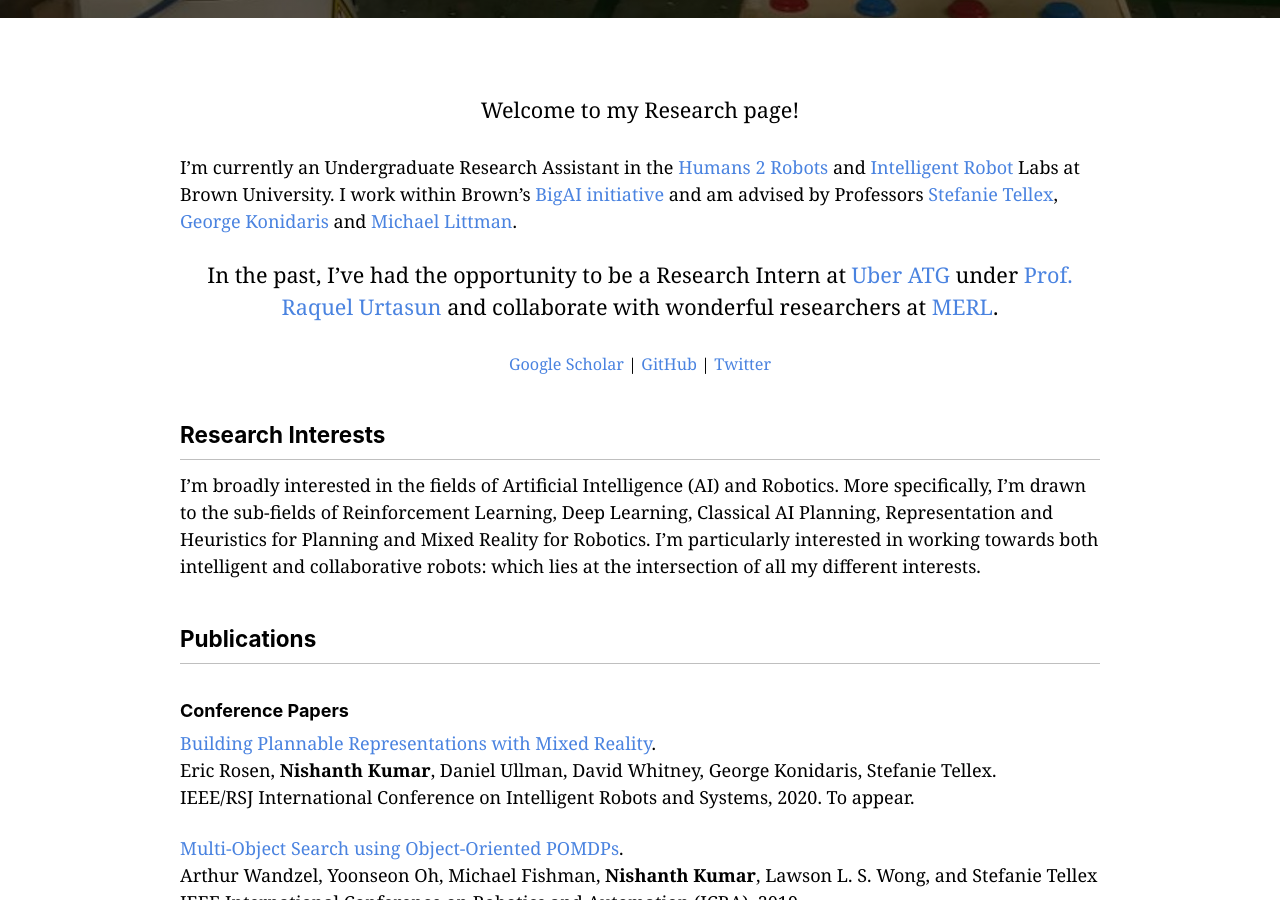
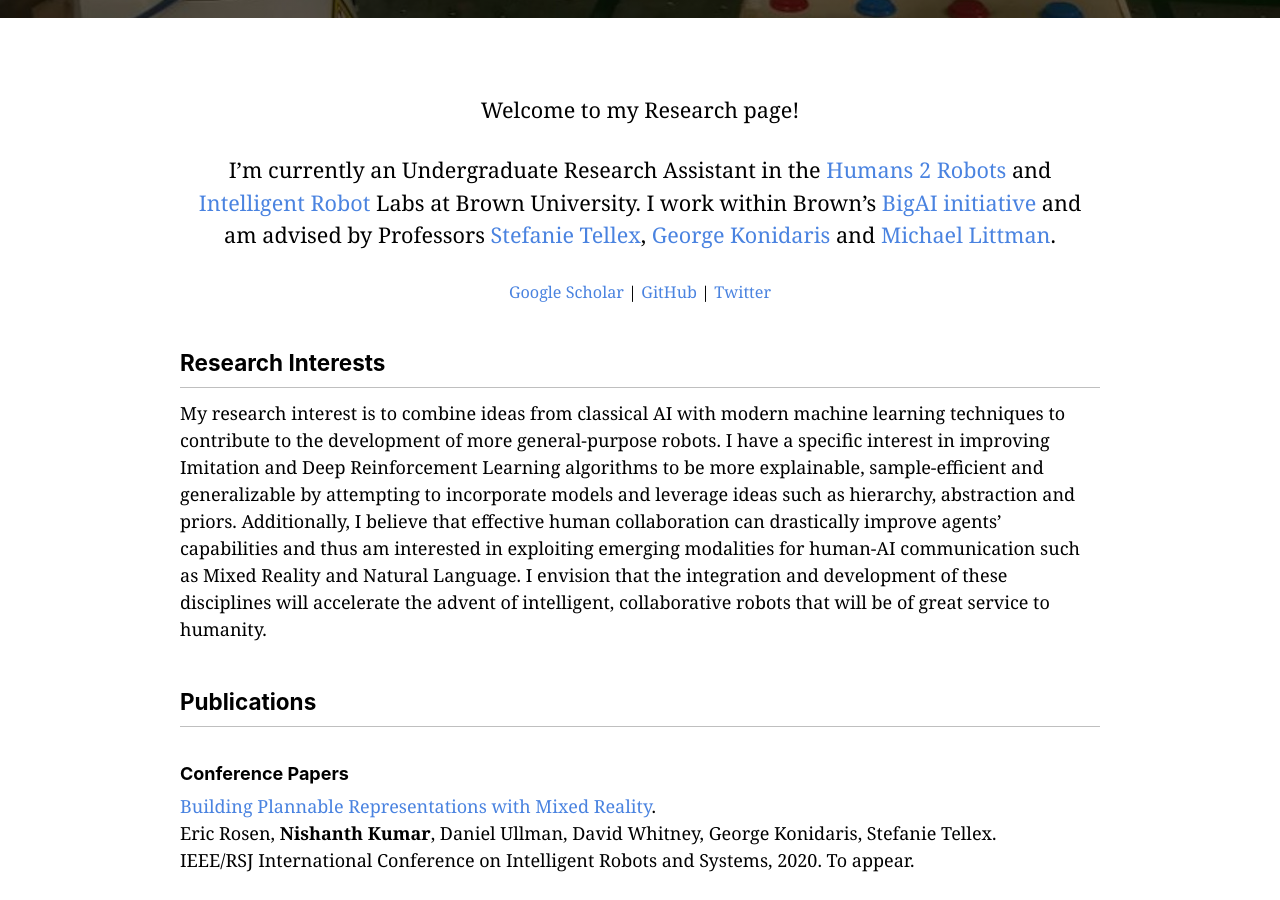
Before and after one commit to NishanthJKumar/NishanthJKumar.github.io, a Jekyll site: the page built from _pages/research.md, in a window 1280 px wide and 900 px high, scrolled down 381 px. Built offline with Jekyll 4.4.1, drawn with Linux system fonts in a browser that asks for light colours; cached includes are drawn as plain includes; nearby versions of some CDN libraries.

Commit message:
More changes based on Jess suggestions!

```diff
--- a/_pages/research.md
+++ b/_pages/research.md
@@ -11,15 +11,21 @@ Welcome to my Research page!
 {: style="text-align: center;font-size: 120%;padding-top: 40px"}
 
 I’m currently an Undergraduate Research Assistant in the [Humans 2 Robots](https://h2r.cs.brown.edu/) and [Intelligent Robot](http://irl.cs.brown.edu/) Labs at Brown University. I work within Brown’s [BigAI initiative](http://bigai.cs.brown.edu/) and am advised by Professors [Stefanie Tellex](https://cs.brown.edu/people/stellex/), [George Konidaris](http://cs.brown.edu/people/gdk/) and [Michael Littman](http://cs.brown.edu/~mlittman/).
-
-In the past, I've had the opportunity to be a Research Intern at [Uber ATG](https://www.uber.com/ca/en/atg/research-and-development/) under [Prof. Raquel Urtasun](http://www.cs.toronto.edu/~urtasun/) and collaborate with wonderful researchers at [MERL](https://www.merl.com/research/).
 {: style="text-align: center;font-size: 120%"}
 
 [Google Scholar](https://scholar.google.com/citations?user=FE512o4AAAAJ&hl=en) \| [GitHub](https://github.com/NishanthJKumar) \| [Twitter](https://twitter.com/nishanthkumar23)
 {: style="text-align: center;font-size: 90%"}
 
 ## Research Interests
-I’m broadly interested in the fields of Artificial Intelligence (AI) and Robotics. More specifically, I’m drawn to the sub-fields of Reinforcement Learning, Deep Learning, Classical AI Planning, Representation and Heuristics for Planning and Mixed Reality for Robotics. I’m particularly interested in working towards both intelligent and collaborative robots: which lies at the intersection of all my different interests.
+My research interest is to combine ideas from classical AI with modern machine learning techniques
+to contribute to the development of more general-purpose robots. I have a specific interest in improving
+Imitation and Deep Reinforcement Learning algorithms to be more explainable, sample-efficient and
+generalizable by attempting to incorporate models and leverage ideas such as hierarchy, abstraction and
+priors. Additionally, I believe that effective human collaboration can drastically improve agents’
+capabilities and thus am interested in exploiting emerging modalities for human-AI communication such
+as Mixed Reality and Natural Language. I envision that the integration and development of these
+disciplines will accelerate the advent of intelligent, collaborative robots that will be of great service to
+humanity.
 
 
 ## Publications
```
Also changed, not shown: index.md (+3 -3 lines).
